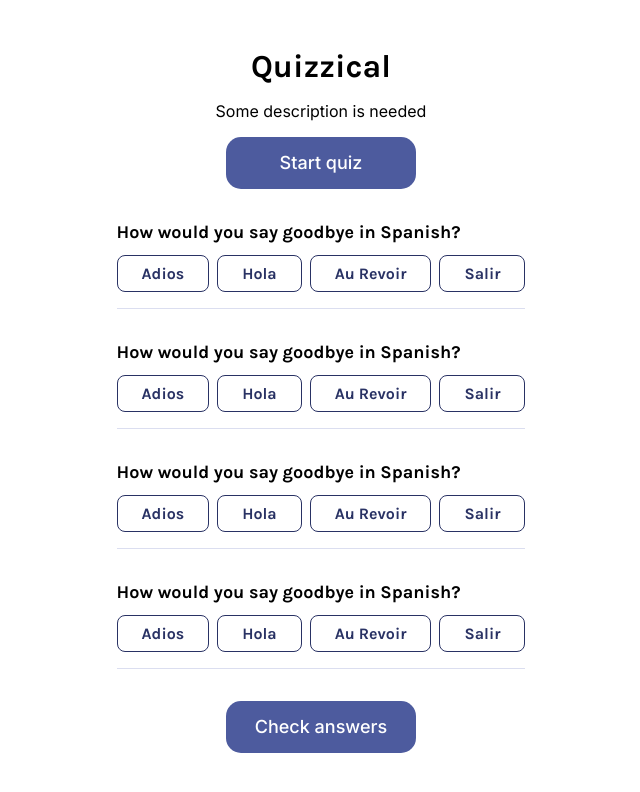
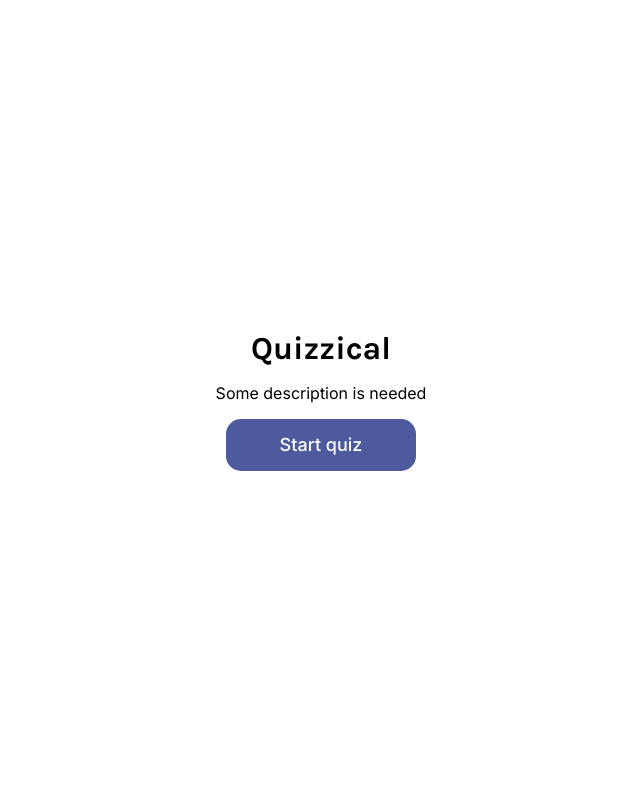
Before and after one commit to barryhanna/quizzical, a React (Create React App) app: page / in a window 1280 px wide. Shown: the top 792 px of the page, without its empty margins (319-959 px from the left). Built offline with nearby package versions, Linux system fonts and the light colour scheme.

Commit message:
now fetches questions from API and populates question panel using this data

```diff
--- a/src/App.js
+++ b/src/App.js
@@ -1,12 +1,16 @@
 import './App.css';
 import Intro from './components/Intro';
 import QuestionPanel from './components/QuestionPanel';
+import { useState } from 'react';
 
 function App() {
+  const [gameStarted, setGameStarted] = useState(false);
+
+  const startGame = () => setGameStarted(true);
+
   return (
     <div className="App">
-      <Intro />
-      <QuestionPanel />
+      {!gameStarted ? <Intro startGame={startGame} /> : <QuestionPanel />}
     </div>
   );
 }
--- a/src/components/Intro.js
+++ b/src/components/Intro.js
@@ -1,10 +1,10 @@
 import React from 'react';
 
-const IntroPage = () => (
+const IntroPage = ({ startGame }) => (
   <div className="intro flow">
     <h1>Quizzical</h1>
     <p>Some description is needed</p>
-    <button>Start quiz</button>
+    <button onClick={startGame}>Start quiz</button>
   </div>
 );
 
--- a/src/components/Question.js
+++ b/src/components/Question.js
@@ -1,16 +1,19 @@
 import React from 'react';
 import QuestionOption from './QuestionOption';
 
-const Question = () => (
-  <div className="question">
-    <p className="question--text">How would you say goodbye in Spanish?</p>
-    <div className="question--answer-options">
-      <QuestionOption optionText={'Adios'} />
-      <QuestionOption optionText={'Hola'} />
-      <QuestionOption optionText={'Au Revoir'} />
-      <QuestionOption optionText={'Salir'} />
+const Question = ({ q: question, correct, wrong }) => {
+  const options = [correct, ...wrong];
+  return (
+    <div className="question">
+      <p className="question--text">{question}</p>
+      <div className="question--answer-options">
+        <QuestionOption optionText={correct} />
+        <QuestionOption optionText={wrong[0]} />
+        <QuestionOption optionText={wrong[1]} />
+        <QuestionOption optionText={wrong[2]} />
+      </div>
     </div>
-  </div>
-);
+  );
+};
 
 export default Question;
--- a/src/components/QuestionPanel.js
+++ b/src/components/QuestionPanel.js
@@ -1,14 +1,50 @@
-import React from 'react';
+import React, { useState, useEffect } from 'react';
 import Question from './Question';
 
 const QuestionPanel = () => {
+  const [questions, setQuestions] = useState([]);
+
+  const getQuestions = async () => {
+    const data = await fetch(
+      'https://opentdb.com/api.php?amount=5&difficulty=medium&type=multiple'
+    );
+    const json = await data.json();
+    setQuestions(json.results.map((q) => parseQuestion(q)));
+  };
+
+  const parseQuestion = (questionToParse) => {
+    const {
+      question: q,
+      incorrect_answers: wrong,
+      correct_answer: correct,
+    } = questionToParse;
+    return {
+      q,
+      wrong,
+      correct,
+    };
+  };
+
+  useEffect(() => {
+    getQuestions();
+  }, []);
+
   return (
     <div>
-      <Question />
-      <Question />
-      <Question />
-      <Question />
-      <button>Check answers</button>
+      {questions.length > 0 &&
+        questions.map((question, i) => (
+          <Question
+            key={i}
+            q={question.q}
+            correct={question.correct}
+            wrong={question.wrong}
+          />
+        ))}
+      {questions.length === 0 ? (
+        <button disabled>Loading...</button>
+      ) : (
+        <button>Check answers</button>
+      )}
     </div>
   );
 };
--- a/src/index.css
+++ b/src/index.css
@@ -63,6 +63,10 @@ button {
   margin: auto;
 }
 
+.intro button {
+  cursor: pointer;
+}
+
 .question {
   display: flex;
   flex-direction: column;
```
